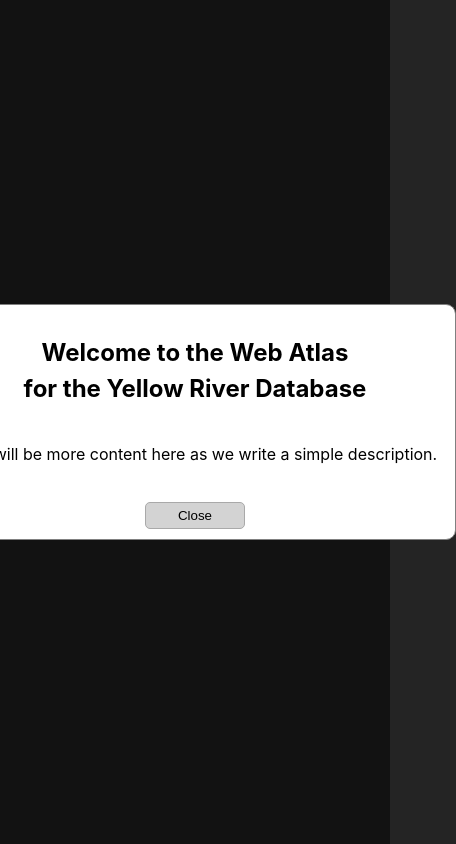
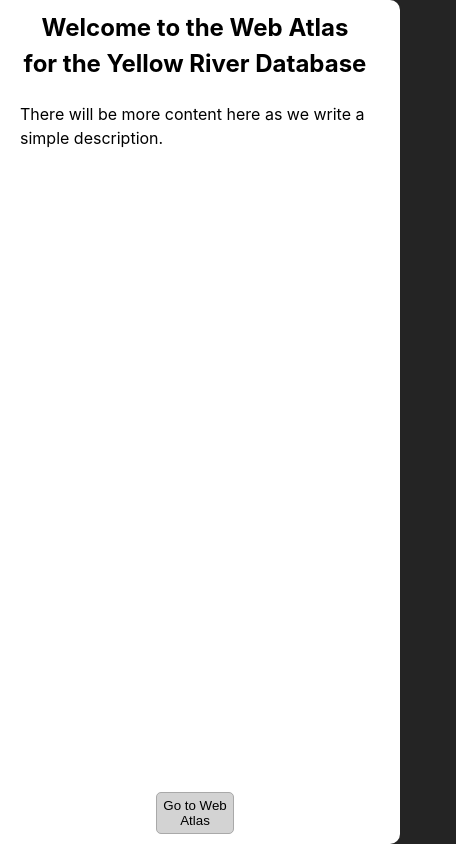
Before and after one commit to YellowRiverDatabase/Web_Atlas, a React (Vite) app: page / in a window 390 px wide. Shown: the whole page, 456 px wide, since content can reach past the window. Built offline with nearby package versions, Linux system fonts and the light colour scheme.

Commit message:
add responsive behavior

```diff
--- a/src/components/site/EntryModal.jsx
+++ b/src/components/site/EntryModal.jsx
@@ -1,10 +1,22 @@
 import { useRecoilState } from "recoil";
-import styled from "styled-components";
+import styled, { css } from "styled-components";
 import { isEntryModalState } from "./globalState";
 import "../../App.css";
+import { useEffect, useState } from "react";
 
 export function EntryModal() {
   const [isEntryModal, setIsEntryModal] = useRecoilState(isEntryModalState);
+  const [windowWidth, setWindowWidth] = useState();
+
+  useEffect(() => {
+    function handleResize() {
+      setWindowWidth(window.innerWidth);
+    }
+    window.addEventListener("resize", handleResize);
+    return () => {
+      window.removeEventListener("resize", handleResize);
+    };
+  });
 
   const closeModal = () => {
     setIsEntryModal(false);
@@ -23,22 +35,34 @@ export function EntryModal() {
     z-index: 100;
     background-color: rgba(0, 0, 0, 0.5);
   `;
+
   const ModalDiv = styled.div`
     display: flex;
     flex-direction: column;
     align-items: center;
-    min-width: 500px;
     justify-content: center;
     background-color: white;
     border: 1px solid grey;
     border-radius: 10px;
     padding: 10px;
     z-index: 200;
+
+    @media (max-width: 500px) {
+      width: 100%;
+      height: 100%;
+      border: none;
+      justify-content: space-between;
+    }
+
+    @media (min-width: 500px) {
+      width: 500px;
+    }
   `;
 
   const Title = styled.h2`
     text-align: center;
     color: black;
+    margin: 0 20px;
   `;
 
   const Section = styled.section`
@@ -56,6 +80,7 @@ export function EntryModal() {
 
   const BlackP = styled.p`
     color: black;
+    margin: 20px;
   `;
 
   return (
@@ -74,7 +99,9 @@ export function EntryModal() {
                 description.
               </BlackP>
             </Section>
-            <ModalButton onClick={closeModal}>Close</ModalButton>
+            <ModalButton onClick={closeModal}>
+              {windowWidth > 500 ? "Close" : "Go to Web Atlas"}
+            </ModalButton>
           </ModalDiv>
         </ModalWrapper>
       ) : null}
```
